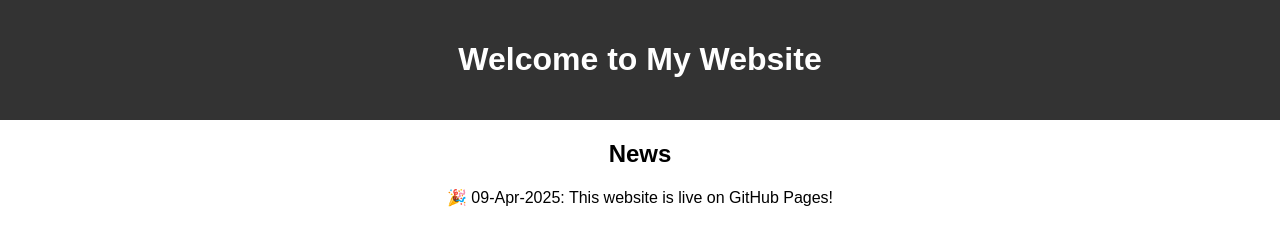
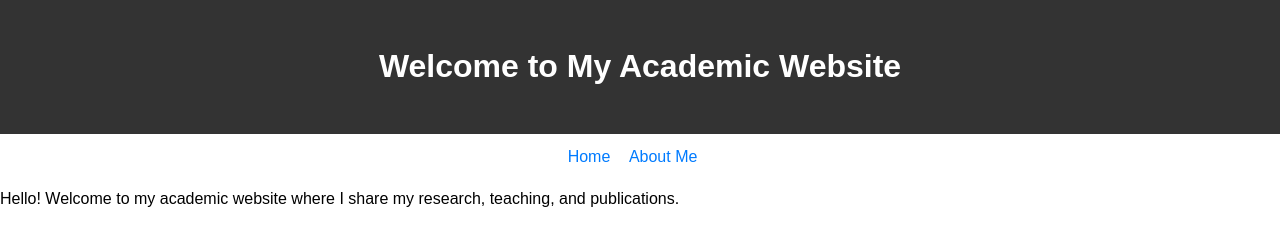
Before and after one commit to codearpit07/arpitbal, a plain HTML site: page index.html in a window 1280 px wide. Drawn offline with Linux system fonts and the light colour scheme.

Commit message:
Update index.html

```diff
--- a/index.html
+++ b/index.html
@@ -3,11 +3,11 @@
 <head>
     <meta charset="UTF-8">
     <meta name="viewport" content="width=device-width, initial-scale=1.0">
-    <title>My Website</title>
+    <title>My Academic Website</title>
     <style>
         body {
             font-family: Arial, sans-serif;
-            text-align: center;
+            line-height: 1.6;
             margin: 0;
             padding: 0;
         }
@@ -15,19 +15,33 @@
             background-color: #333;
             color: white;
             padding: 20px 0;
+            text-align: center;
         }
-        section {
-            margin: 20px;
+        nav {
+            text-align: center;
+            margin-top: 10px;
+        }
+        nav a {
+            margin-right: 15px;
+            text-decoration: none;
+            color: #007BFF;
         }
     </style>
 </head>
 <body>
     <header>
-        <h1>Welcome to My Website</h1>
+        <h1>Welcome to My Academic Website</h1>
     </header>
-    <section>
-        <h2>News</h2>
-        <p>🎉 09-Apr-2025: This website is live on GitHub Pages!</p>
-    </section>
+
+    <!-- Navigation Menu -->
+    <nav>
+        <a href="index.html">Home</a>
+        <a href="bio.html">About Me</a> <!-- Link to Bio Page -->
+    </nav>
+
+    <!-- Main Content -->
+    <div class="container">
+        <p>Hello! Welcome to my academic website where I share my research, teaching, and publications.</p>
+    </div>
 </body>
 </html>
```
